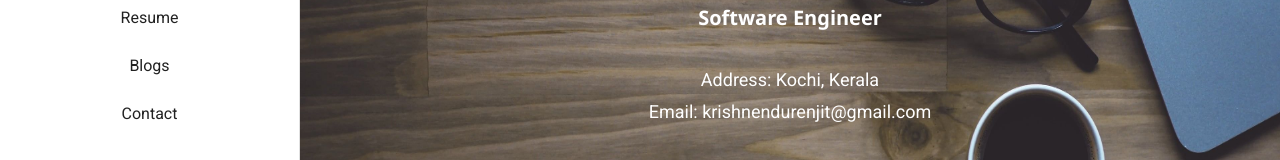
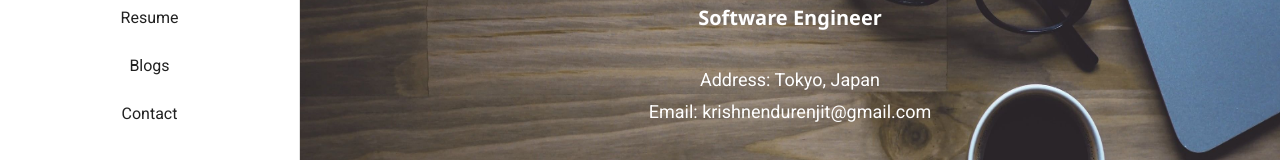
Before and after one commit to KrishnenduKR/KrishnenduKR.github.io, an Angular app: page /home in a window 1280 px wide. Shown: the part 363-523 px from the top of the page. Built offline with nearby package versions, Linux system fonts and the light colour scheme.

Commit message:
Update home.component.html

```diff
--- a/src/app/home/home.component.html
+++ b/src/app/home/home.component.html
@@ -2,7 +2,7 @@
         <div class="content">
             <p class="name"><span matLine>Krishnendu K R</span></p>
             <p class="job">Software Engineer</p>
-            <p class="address">Address: Kochi, Kerala</p>
+            <p class="address">Address: Tokyo, Japan</p>
             <p  class="address"> Email: krishnendurenjit@gmail.com</p>
         </div>
 </div>
```
